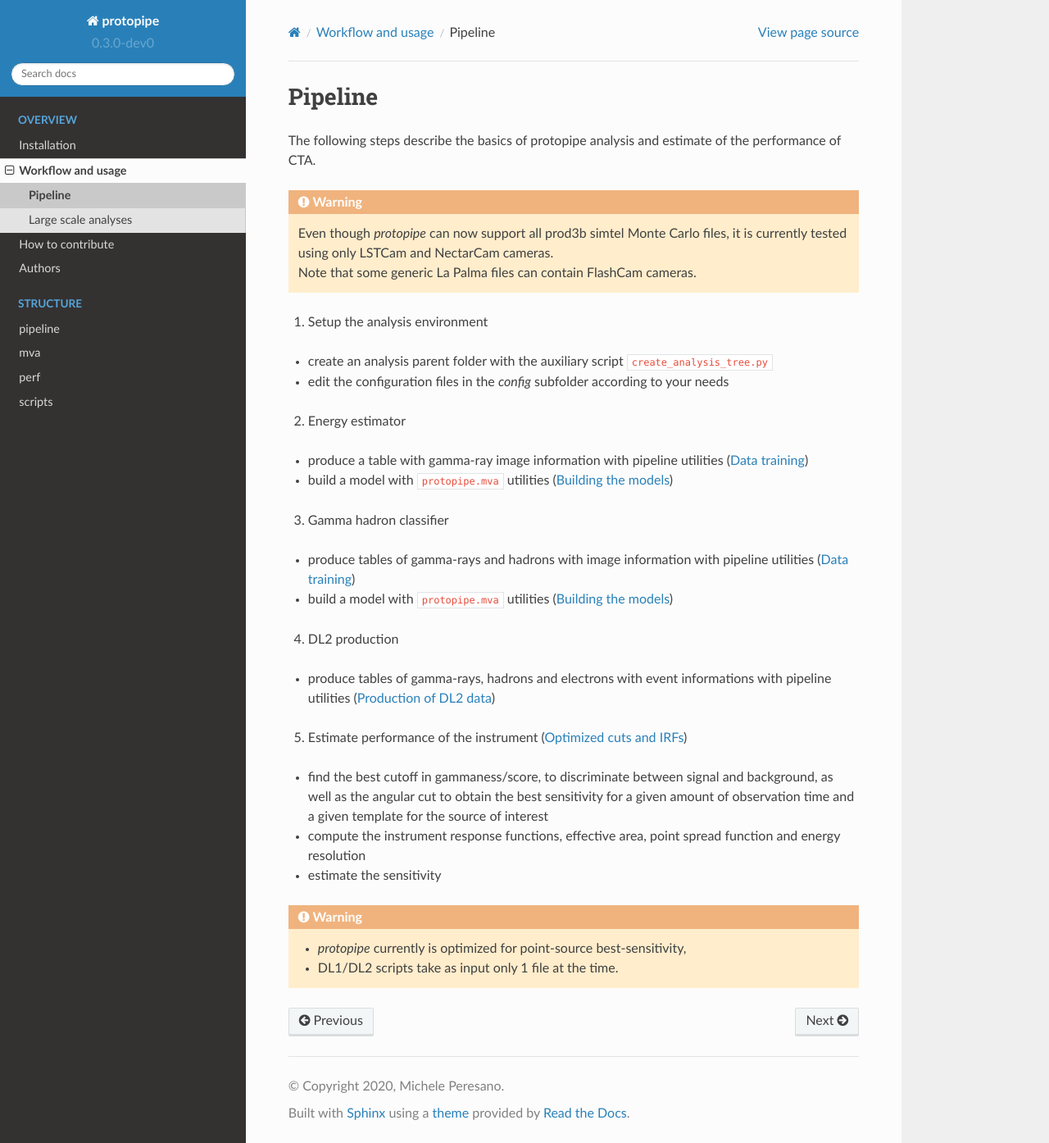
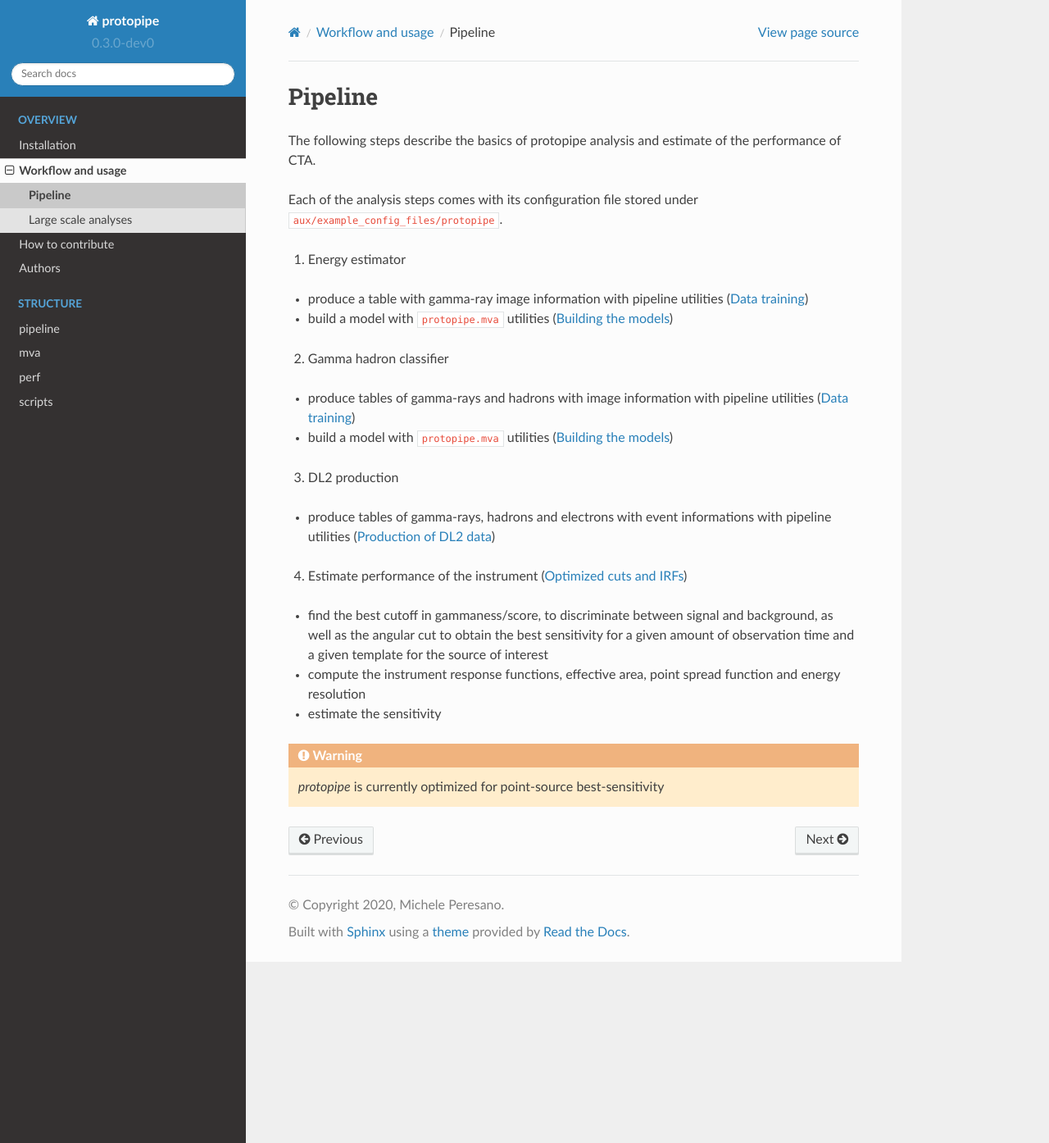
Before and after one commit to cta-observatory/protopipe, a Sphinx documentation site: the page built from docs/usage/use_pipeline.rst, in a window 1280 px wide and 1394 px high. Shown: the whole window at 82% size. Built offline with Sphinx 7.4.7 and the Read the Docs theme 2.0.0, drawn with Linux system fonts in a browser that asks for light colours; pages that are not in the unit, such as notebooks, are missing from menus.

Commit message:
Update usage and add GRID workflow figure

```diff
--- a/docs/usage/use_grid.rst
+++ b/docs/usage/use_grid.rst
@@ -9,6 +9,12 @@ Requirements
 * protopipe (:ref:`install`)
 * GRID interface (:ref:`install-grid`),
 * be accustomed with the basic pipeline workflow (:ref:`use-pipeline`).
+
+.. figure:: ./GRID_workflow.png
+  :width: 800
+  :alt: Workflow of a full analysis on the GRID with protopipe
+
+  Workflow of a full analysis on the GRID with protopipe.
 
 Usage
 -----
--- a/docs/usage/use_pipeline.rst
+++ b/docs/usage/use_pipeline.rst
@@ -3,33 +3,30 @@
 Pipeline
 ========
 
-The following steps describe the basics of protopipe analysis and estimate of the performance of CTA.
+The following steps describe the basics of protopipe analysis and
+estimate of the performance of CTA.
 
-.. warning::
-  | Even though *protopipe* can now support all prod3b simtel Monte Carlo files,
-    it is currently tested using only LSTCam and NectarCam cameras.
-  | Note that some generic La Palma files can contain FlashCam cameras.
+Each of the analysis steps comes with its configuration file stored under
+``aux/example_config_files/protopipe``.
 
-1. Setup the analysis environment
+1. Energy estimator
 
-* create an analysis parent folder with the auxiliary script ``create_analysis_tree.py``
-* edit the configuration files in the *config* subfolder according to your needs
-
-2. Energy estimator
-
-* produce a table with gamma-ray image information with pipeline utilities (:ref:`data_training`)
+* produce a table with gamma-ray image information
+  with pipeline utilities (:ref:`data_training`)
 * build a model with ``protopipe.mva`` utilities (:ref:`model_building`)
 
-3. Gamma hadron classifier
+2. Gamma hadron classifier
 
-* produce tables of gamma-rays and hadrons with image information with pipeline utilities (:ref:`data_training`)
+* produce tables of gamma-rays and hadrons with image information
+  with pipeline utilities (:ref:`data_training`)
 * build a model with ``protopipe.mva`` utilities (:ref:`model_building`)
 
-4. DL2 production
+3. DL2 production
 
-* produce tables of gamma-rays, hadrons and electrons with event informations with pipeline utilities (:ref:`DL2`)
+* produce tables of gamma-rays, hadrons and electrons with event informations
+  with pipeline utilities (:ref:`DL2`)
 
-5. Estimate performance of the instrument (:ref:`optimization_cuts_IRFs`)
+4. Estimate performance of the instrument (:ref:`optimization_cuts_IRFs`)
 
 * find the best cutoff in gammaness/score, to discriminate between signal
   and background, as well as the angular cut to obtain the best sensitivity
@@ -41,5 +38,4 @@ The following steps describe the basics of protopipe analysis and estimate of th
 
 .. warning::
 
-  * *protopipe* currently is optimized for point-source best-sensitivity,
-  * DL1/DL2 scripts take as input only 1 file at the time.
+  *protopipe* is currently optimized for point-source best-sensitivity
```
Also changed, not shown: docs/usage/GRID_workflow.png (added).
